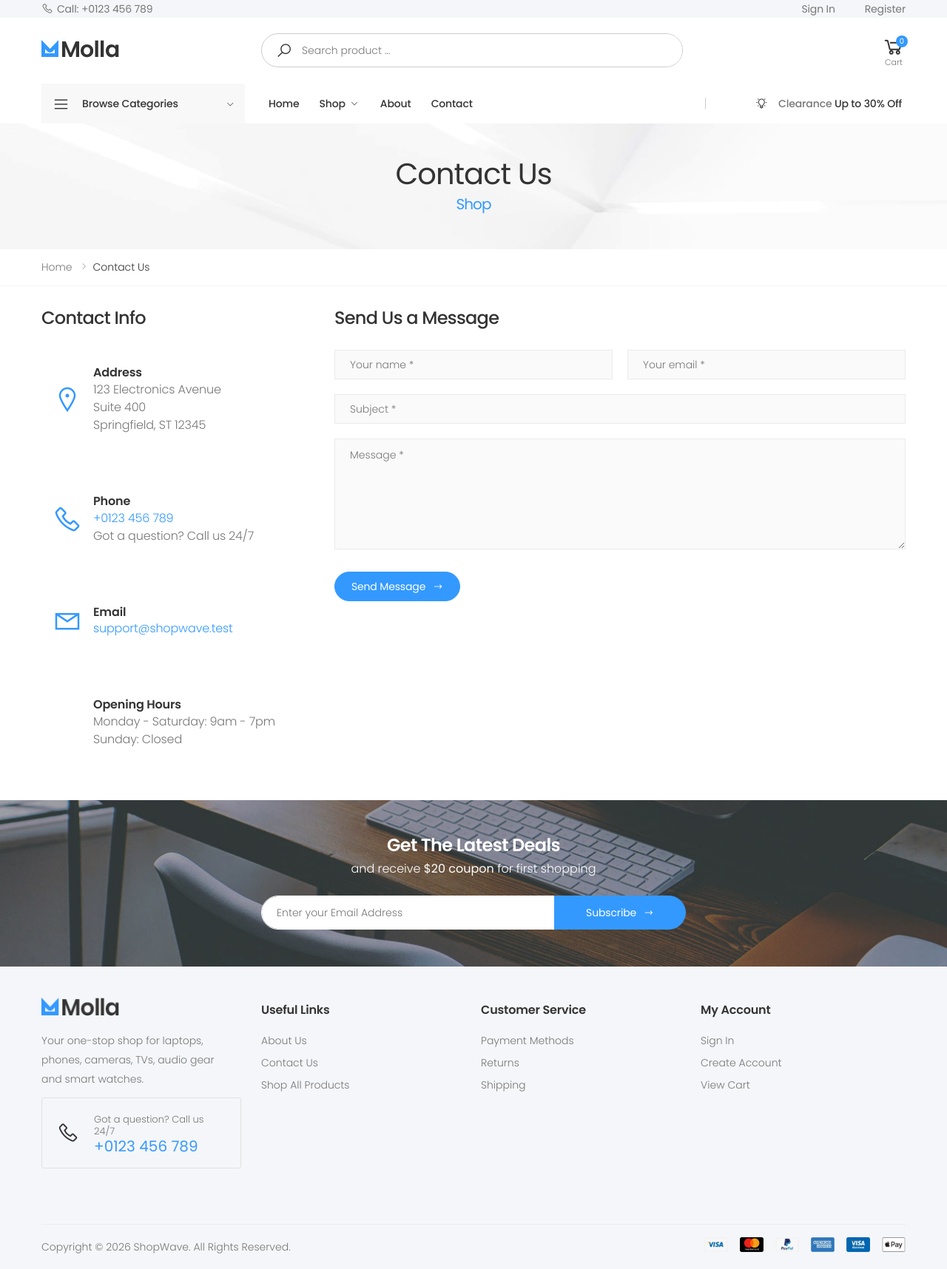
After one commit to AHM3D-RAZA/ecommerce-project, a PHP site: page /contact.php in a window 1280 px wide. The commit adds this page. Shown: the whole page at 74% size. Run offline with PHP 8.4, Linux system fonts and the light colour scheme; data comes from the database, SQL or seed files in the repository.

Commit message:
minor polish and fixes

```diff
--- a/admin/users/index.php
+++ b/admin/users/index.php
@@ -43,9 +43,9 @@ require_once __DIR__ . '/../../includes/admin-header.php';
 <div class="card">
     <div class="card-header pb-0 d-flex justify-content-between align-items-center flex-wrap gap-2">
         <h6 class="mb-0">Registered Users</h6>
-        <form method="get" class="d-flex">
-            <input type="text" name="q" class="form-control form-control-sm" placeholder="Search name or email..." value="<?= htmlspecialchars($search) ?>">
-            <button type="submit" class="btn btn-sm btn-outline-dark ms-2">Search</button>
+        <form method="get" class="d-flex align-items-center gap-2 flex-wrap ms-auto">
+            <input type="text" name="q" class="form-control form-control-sm" style="max-width: 280px; min-width: 180px;" placeholder="Search name or email..." value="<?= htmlspecialchars($search) ?>">
+            <button type="submit" class="btn btn-sm btn-outline-dark text-nowrap px-3">Search</button>
         </form>
     </div>
     <div class="card-body px-0 pb-2">
--- a/includes/admin-footer.php
+++ b/includes/admin-footer.php
@@ -3,8 +3,7 @@
 
     <script src="<?= $base ?>assets/js/core/bootstrap.bundle.min.js"></script>
     <script src="<?= $base ?>assets/js/material-dashboard.min.js"></script>
-    <?php if (!empty($pageScript)): ?>
-        <script src="<?= $base ?>assets/js/plugins/chartjs.min.js"></script>
-    <?php endif; ?>
+    <!-- Note: chartjs.min.js is loaded in admin-header.php (when $pageScript === 'chart') so it
+         is available before the pages' inline new Chart(...) scripts further down the body. -->
 </body>
 </html>
--- a/includes/admin-header.php
+++ b/includes/admin-header.php
@@ -27,6 +27,10 @@ function nav_active($key, $activeNav)
     <link href="<?= $base ?>assets/css/nucleo-icons.css" rel="stylesheet">
     <link href="<?= $base ?>assets/css/nucleo-svg.css" rel="stylesheet">
     <link id="pagestyle" href="<?= $base ?>assets/css/material-dashboard.min.css" rel="stylesheet">
+    <?php if (($pageScript ?? '') === 'chart'): ?>
+        <!-- Chart.js must load BEFORE the page's inline chart code, which runs later in the body. -->
+        <script src="<?= $base ?>assets/js/plugins/chartjs.min.js"></script>
+    <?php endif; ?>
 </head>
 <body class="g-sidenav-show bg-gray-100">
 
--- /dev/null
+++ b/public/contact.php
@@ -0,0 +1,123 @@
+<?php
+require_once __DIR__ . '/../core/Session.php';
+require_once __DIR__ . '/../core/Database.php';
+require_once __DIR__ . '/../core/Validator.php';
+Session::start();
+
+$contactError = null;
+$old = ['name' => '', 'email' => '', 'subject' => '', 'message' => ''];
+
+if ($_SERVER['REQUEST_METHOD'] === 'POST' && isset($_POST['send_message'])) {
+    foreach ($old as $key => $default) {
+        $old[$key] = trim($_POST[$key] ?? '');
+    }
+
+    $v = new Validator();
+    $v->required($old['name'], 'name')
+      ->required($old['email'], 'email')->email($old['email'])
+      ->required($old['subject'], 'subject')
+      ->required($old['message'], 'message');
+
+    if ($v->fails()) {
+        $contactError = $v->first();
+    } else {
+        // Demo store: no mail server configured, so acknowledge the message instead of sending it.
+        Session::flash('success', 'Thank you for reaching out! We will get back to you at ' . $old['email'] . ' shortly.');
+        header('Location: contact.php');
+        exit;
+    }
+}
+
+$pageTitle = 'Contact Us';
+
+require_once __DIR__ . '/../includes/header.php';
+?>
+            <div class="page-header text-center" style="background-image: url('assets/images/page-header-bg.jpg')">
+                <div class="container">
+                    <h1 class="page-title">Contact Us<span>Shop</span></h1>
+                </div><!-- End .container -->
+            </div><!-- End .page-header -->
+
+            <nav aria-label="breadcrumb" class="breadcrumb-nav mb-3">
+                <div class="container">
+                    <ol class="breadcrumb">
+                        <li class="breadcrumb-item"><a href="index.php">Home</a></li>
+                        <li class="breadcrumb-item active" aria-current="page">Contact Us</li>
+                    </ol>
+                </div><!-- End .container -->
+            </nav><!-- End .breadcrumb-nav -->
+
+            <div class="page-content pb-5">
+                <div class="container">
+                    <?php if ($contactError): ?>
+                        <div class="alert alert-danger"><?= htmlspecialchars($contactError) ?></div>
+                    <?php endif; ?>
+
+                    <div class="row">
+                        <div class="col-lg-4 mb-4 mb-lg-0">
+                            <h2 class="title mb-3">Contact Info</h2>
+
+                            <div class="icon-box icon-box-side mb-4">
+                                <span class="icon-box-icon text-primary"><i class="icon-map-marker"></i></span>
+                                <div class="icon-box-content">
+                                    <h3 class="icon-box-title">Address</h3>
+                                    <p>123 Electronics Avenue<br>Suite 400<br>Springfield, ST 12345</p>
+                                </div>
+                            </div>
+
+                            <div class="icon-box icon-box-side mb-4">
+                                <span class="icon-box-icon text-primary"><i class="icon-phone"></i></span>
+                                <div class="icon-box-content">
+                                    <h3 class="icon-box-title">Phone</h3>
+                                    <p><a href="tel:+0123456789">+0123 456 789</a><br>Got a question? Call us 24/7</p>
+                                </div>
+                            </div>
+
+                            <div class="icon-box icon-box-side mb-4">
+                                <span class="icon-box-icon text-primary"><i class="icon-envelope"></i></span>
+                                <div class="icon-box-content">
+                                    <h3 class="icon-box-title">Email</h3>
+                                    <p><a href="mailto:support@shopwave.test">support@shopwave.test</a></p>
+                                </div>
+                            </div>
+
+                            <div class="icon-box icon-box-side">
+                                <span class="icon-box-icon text-primary"><i class="icon-clock"></i></span>
+                                <div class="icon-box-content">
+                                    <h3 class="icon-box-title">Opening Hours</h3>
+                                    <p>Monday - Saturday: 9am - 7pm<br>Sunday: Closed</p>
+                                </div>
+                            </div>
+                        </div>
+
+                        <div class="col-lg-8">
+                            <h2 class="title mb-3">Send Us a Message</h2>
+
+                            <form action="contact.php" method="post">
+                                <div class="row">
+                                    <div class="col-md-6">
+                                        <label for="contact-name" class="sr-only">Your name *</label>
+                                        <input type="text" class="form-control mb-2" id="contact-name" name="name" placeholder="Your name *" value="<?= htmlspecialchars($old['name']) ?>" required>
+                                    </div>
+                                    <div class="col-md-6">
+                                        <label for="contact-email" class="sr-only">Your email *</label>
+                                        <input type="email" class="form-control mb-2" id="contact-email" name="email" placeholder="Your email *" value="<?= htmlspecialchars($old['email']) ?>" required>
+                                    </div>
+                                </div>
+
+                                <label for="contact-subject" class="sr-only">Subject *</label>
+                                <input type="text" class="form-control mb-2" id="contact-subject" name="subject" placeholder="Subject *" value="<?= htmlspecialchars($old['subject']) ?>" required>
+
+                                <label for="contact-message" class="sr-only">Message *</label>
+                                <textarea class="form-control mb-3" id="contact-message" name="message" cols="30" rows="6" placeholder="Message *" required><?= htmlspecialchars($old['message']) ?></textarea>
+
+                                <button type="submit" name="send_message" value="1" class="btn btn-primary btn-round">
+                                    <span>Send Message</span><i class="icon-long-arrow-right"></i>
+                                </button>
+                            </form>
+                        </div>
+                    </div>
+                </div><!-- End .container -->
+            </div><!-- End .page-content -->
+        </main><!-- End .main -->
+<?php require_once __DIR__ . '/../includes/footer.php'; ?>
```
Also changed, not shown: public/about.php (added, +81 -0 lines), public/cart.php (+7 -1 lines), public/checkout.php (+24 -1 lines), public/login.php (+10 -2 lines), public/product.php (+4 -4 lines), admin/assets/fonts/nucleo-icons.ttf, admin/assets/fonts/nucleo-icons.woff, admin/assets/fonts/nucleo-icons.woff2, 1 other file.
